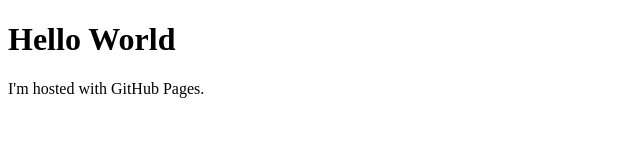
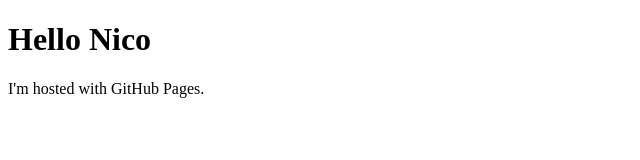
Before and after one commit to Niico97/niico97.github.io, a plain HTML site: page index.html in a window 1280 px wide. Shown: the full height of the page, 0-640 px from the left. Drawn offline with Linux system fonts and the light colour scheme.

Commit message:
Aktualisieren von index.html

```diff
--- a/index.html
+++ b/index.html
@@ -1,7 +1,7 @@
 <!DOCTYPE html>
 <html>
 <body>
-<h1>Hello World</h1>
+<h1>Hello Nico</h1>
 <p>I'm hosted with GitHub Pages.</p>
 </body>
 </html>
```
